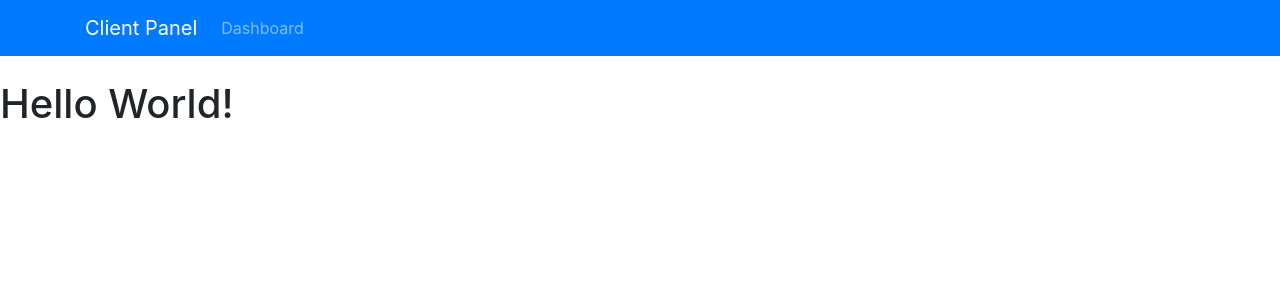
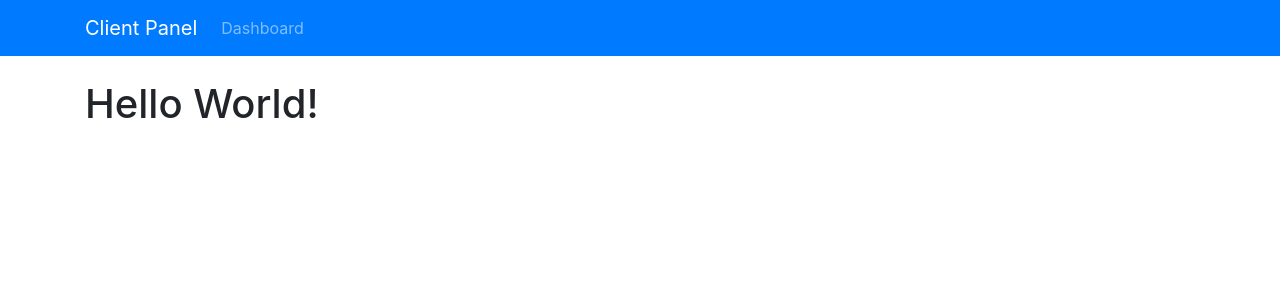
Before and after one commit to grigroka/react-client-panel-firebase, a React (Create React App) app: page / in a window 1280 px wide. Shown: the top 300 px of the page. Built offline with nearby package versions, Linux system fonts and the light colour scheme; the HTML template or start-up script is replaced by a standard one.

Commit message:
implement router

```diff
--- a/src/App.js
+++ b/src/App.js
@@ -1,4 +1,5 @@
 import React, { Component } from 'react';
+import { BrowserRouter as Router, Route, Switch } from 'react-router-dom';
 import AppNavbar from './components/layout/AppNavbar';
 
 import './App.css';
@@ -6,10 +7,14 @@
 class App extends Component {
   render() {
     return (
-      <div className="App">
-        <AppNavbar />
-        <h1>Hello World!</h1>
-      </div>
+      <Router>
+        <div className="App">
+          <AppNavbar />
+          <div className="container">
+            <h1>Hello World!</h1>
+          </div>
+        </div>
+      </Router>
     );
   }
 }
```
